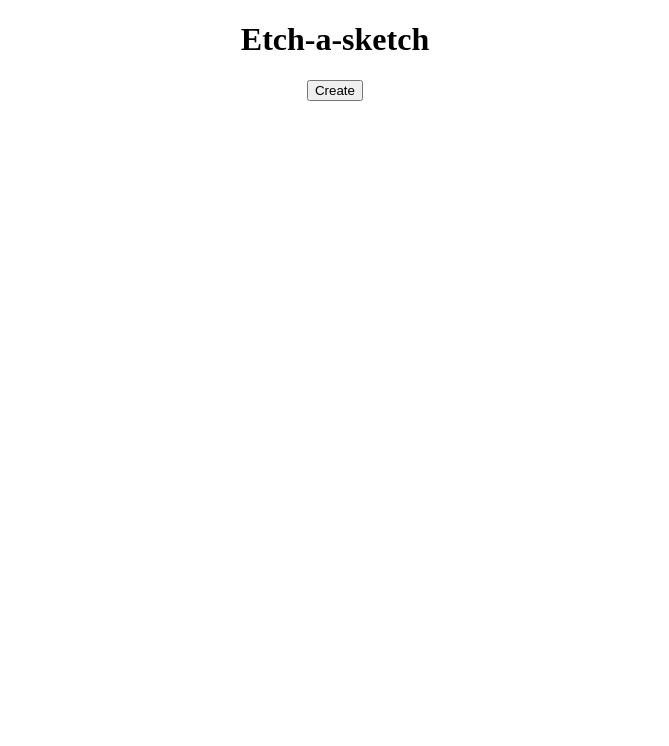
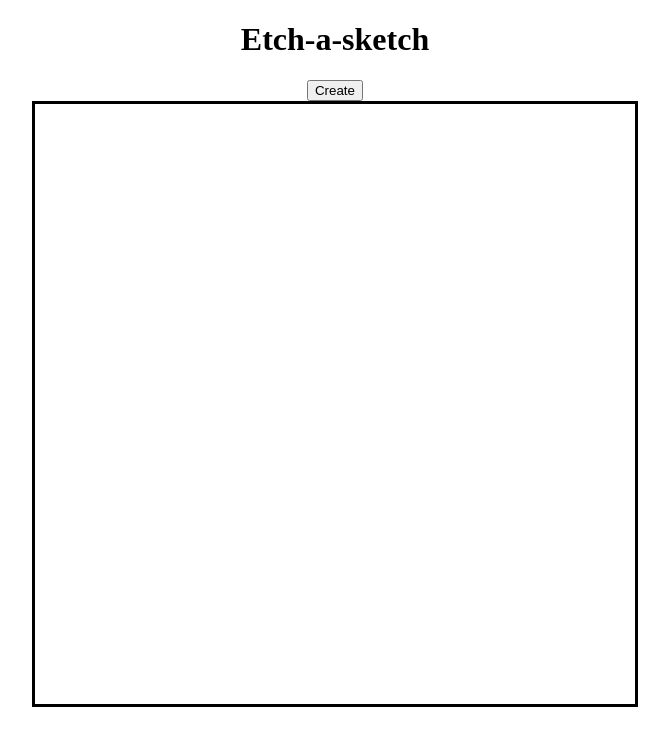
Before and after one commit to Crispon500/etch-a-sketch, a plain HTML site: page index.html in a window 1280 px wide. Shown: the whole page, without its empty margins (305-974 px from the left). Drawn offline with Linux system fonts and the light colour scheme.

Commit message:
adjust grid-container size

```diff
--- a/styles.css
+++ b/styles.css
@@ -10,7 +10,8 @@ h1 {
 }
 
 .grid-container{
+    border: solid black;
     display:grid;
-    height:500px;
-    width:500px;
+    height:600px;
+    width:600px;
 }
```
